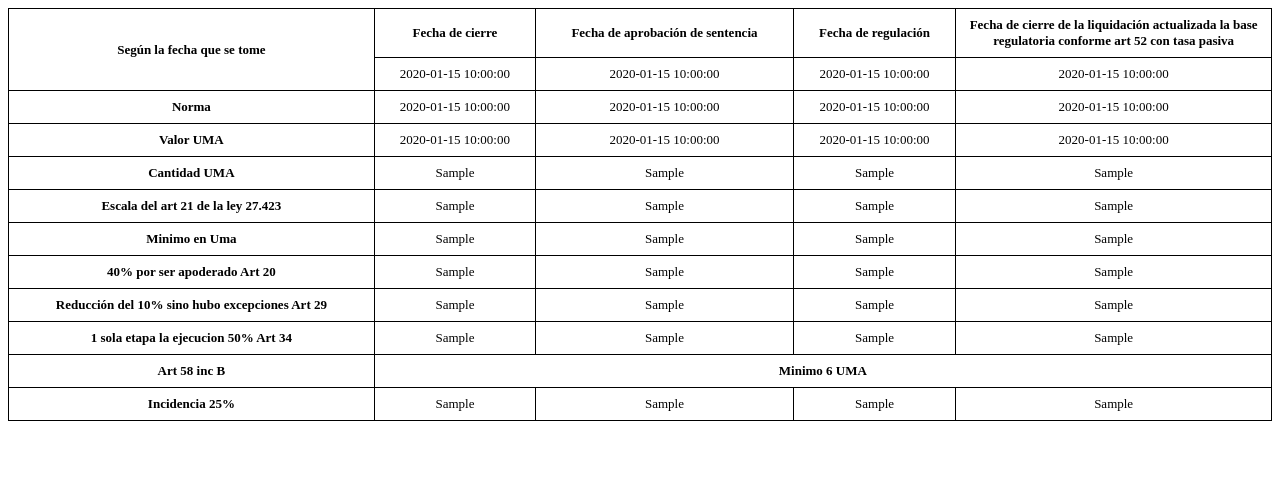
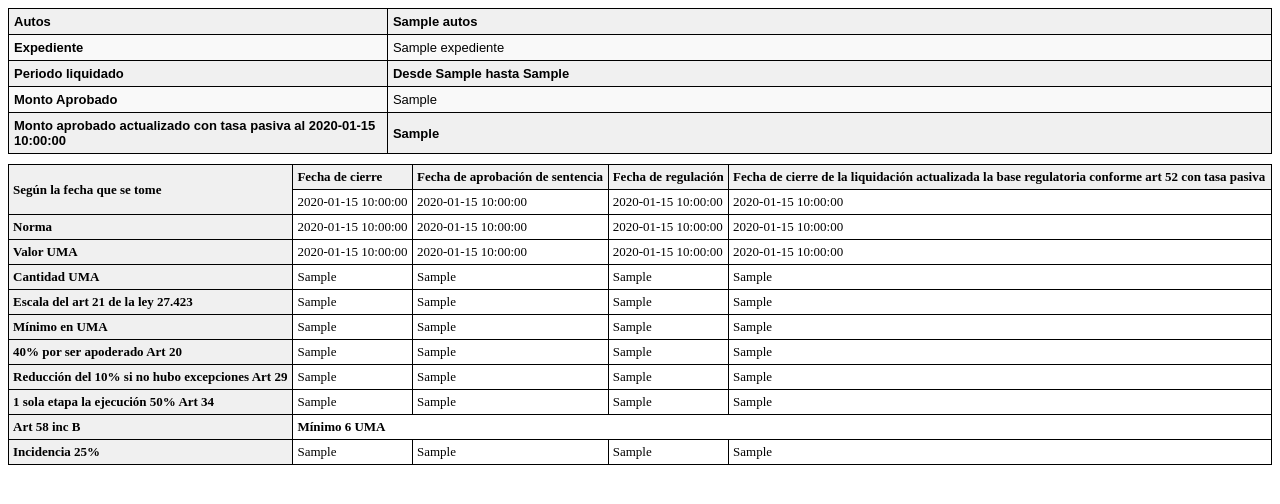
Before and after one commit to OctavioGalvan5/app-web-prueba, a Flask app: template templates/resultado_calculadora_uma.html in a window 1280 px wide. Shown: the top 504 px of the page. Run offline with Flask 3, Linux system fonts and the light colour scheme; the template is opened without the code that fills it: most values are stand-ins (such as "Sample title", 1, 10 or a date in 2020); parts of the project's set-up code (start-up, migrations or seed data) failed here and were passed over.

Commit message:
cambios a plantilla pdf

```diff
--- a/app.py
+++ b/app.py
@@ -55,8 +55,8 @@ def generar_pdf():
     rendered = render_template('resultado_calculadora_uma.html',
                                autos=autos,
                                expediente=expediente,
-                               periodo_desde=periodo_desde,
-                               periodo_hasta=periodo_hasta,
+                               periodo_desde=transformar_fecha(periodo_desde),
+                               periodo_hasta=transformar_fecha(periodo_hasta),
                                #
                                fecha_de_cierre_de_liquidacion = transformar_fecha(fecha_de_cierre_de_liquidacion),
                                Acordada_fecha_de_cierre_de_liquidacion = Acordada_fecha_de_cierre_de_liquidacion,
--- a/templates/resultado_calculadora_uma.html
+++ b/templates/resultado_calculadora_uma.html
@@ -6,44 +6,100 @@
     <title>Resultado {{autos}} {{expediente}} </title>
     <style>
         @page {
-            size: a4;
+            size: A4;
+            margin: 1cm;
             background-image: url('static/logoestudio.jpg');
             background-repeat: no-repeat;
-            background-object-position: 120 300px;
-            background-height:  500px;
+            background-object-position: 130 300px;
+            background-height: 500px;
             background-width: 500px;
-            margin: 1.9cm; /* Ajusta el margen para evitar que la imagen y el contenido se superpongan */
-            background-opacity: 0.25; /* Opacidad de la imagen */
+            background-opacity: 0.25;
+        }
+        body {
+            font-size: 13px;
         }
         table {
             width: 100%;
             border-collapse: collapse;
+            page-break-inside: avoid;
         }
         td {
             border: 1px solid black;
-            padding: 8px;
-            text-align: center;
-            word-wrap: break-word; /* Permite que el texto se divida en varias líneas */
-            white-space: normal;   /* Permite que el texto se ajuste a varias líneas */
-        }
-
-        .wide-column {
-            width: 25%; /* Ajusta el ancho de la celda */
+            padding: 4px;
+            text-align: left;
+            word-wrap: break-word;
+            white-space: normal;
         }
         .negrita {
             font-weight: bold;
         }
         .font-large {
-            font-size: 13px; /* Ajusta el tamaño según lo que necesites */
+            font-size: 13px;
         }
-
+        /* Estilos del primer cuadro */
+        .custom-table {
+            border-collapse: collapse;
+            width: 100%;
+            border: 1px solid #ccc;
+            font-family: Arial, sans-serif;
+            margin-bottom: 10px;
+            page-break-inside: avoid;
+        }
+        .custom-table td {
+            border: 1px solid black;
+            padding: 5px;
+            text-align: left;
+        }
+        .custom-table .narrow-column {
+            width: 30%; /* Mantén un ancho fijo en la primera columna si lo deseas */
+        }
+        .custom-table .wide-column {
+            /* Elimina el ancho para que la columna se ajuste al contenido automáticamente */
+        }
+        .header-cell {
+            background-color: #f0f0f0;
+            font-weight: bold;
+        }
+        .regular-cell {
+            background-color: #f9f9f9;
+        }
+        .first-column-cell {
+            background-color: #f0f0f0;
+            font-weight: bold;
+        }
     </style>
 </head>
 <body>
+
+    <!-- Primer cuadro (tabla superior) -->
+    <table class="custom-table">
+        <tr>
+            <td  class="header-cell narrow-column">Autos</td>
+            <td class="header-cell wide-column">{{autos}}</td>
+        </tr>
+        <tr>
+            <td class="header-cell narrow-column regular-cell">Expediente</td>
+            <td class="regular-cell wide-column">{{expediente}}</td>
+        </tr>
+        <tr>
+            <td  class="header-cell narrow-column">Periodo liquidado</td>
+            <td class="header-cell wide-column">Desde {{periodo_desde}} hasta {{periodo_hasta}}</td>
+        </tr>
+        <tr>
+            <td class="header-cell narrow-column regular-cell">Monto Aprobado</td>
+            <td class="regular-cell wide-column">{{monto_aprobado}}</td>
+        </tr>
+        <tr>
+            <td class="header-cell narrow-column">Monto aprobado actualizado con tasa pasiva al {{fecha_de_regulacion}}</td>
+            <td class="header-cell wide-column">{{monto_aprobado_actualizado}}</td>
+        </tr>
+    </table>
+
+    <!-- Segunda tabla (la que ya tenías) -->
     <table>
         <tbody>
-            <tr class="font-large">
-                <td rowspan="2" class="negrita">Según la fecha que se tome</td>
+            <tr class="font-large first-column-cell">
+                <td rowspan="2" class="negrita first-column-cell">Según la fecha que se tome</td>
                 <td class="negrita">Fecha de cierre</td>
                 <td class="negrita">Fecha de aprobación de sentencia</td>
                 <td class="negrita">Fecha de regulación</td>
@@ -56,74 +112,74 @@
                 <td>{{ fecha_de_regulacion }}</td>
             </tr>
             <tr class="font-large">
-                <td class="negrita">Norma</td>
+                <td class="negrita first-column-cell">Norma</td>
                 <td>{{Acordada_fecha_de_cierre_de_liquidacion}}</td>
                 <td>{{Acordada_fecha_aprobacion_sentencia}}</td>
                 <td>{{Acordada_fecha_de_regulacion}}</td>
                 <td>{{Acordada_fecha_de_regulacion}}</td>
             </tr>
             <tr class="font-large">
-                <td class="negrita">Valor UMA</td>
+                <td class="negrita first-column-cell">Valor UMA</td>
                 <td>{{UMA_fecha_de_cierre_de_liquidacion}}</td>
                 <td>{{UMA_fecha_aprobacion_sentencia}}</td>
                 <td>{{UMA_fecha_de_regulacion}}</td>
                 <td>{{UMA_fecha_de_regulacion}}</td>
             </tr>
             <tr class="font-large">
-                <td class="negrita">Cantidad UMA</td>
+                <td class="negrita first-column-cell">Cantidad UMA</td>
                 <td>{{cantidadFCL}}</td>
                 <td>{{cantidadAS}}</td>
                 <td>{{cantidadR}}</td>
                 <td>{{cantidadTP}}</td>
             </tr>
             <tr class="font-large">
-                <td class="negrita">Escala del art 21 de la ley 27.423</td>
+                <td class="negrita first-column-cell">Escala del art 21 de la ley 27.423</td>
                 <td>{{porcentajesFCL}}</td>
                 <td>{{porcentajesAS}}</td>
                 <td>{{porcentajesR}}</td>
                 <td>{{porcentajesTP}}</td>
             </tr>
             <tr class="font-large">
-                <td class="negrita">Minimo en Uma</td>
+                <td class="negrita first-column-cell">Mínimo en UMA</td>
                 <td>{{minimoFCL}}</td>
                 <td>{{minimoAS}}</td>
                 <td>{{minimoR}}</td>
                 <td>{{minimoTP}}</td>
             </tr>
             <tr class="font-large">
-                <td class="negrita">40% por ser apoderado Art 20</td>
+                <td class="negrita first-column-cell">40% por ser apoderado Art 20</td>
                 <td>{{apoderadoFCL}}</td>
                 <td>{{apoderadoAS}}</td>
                 <td>{{apoderadoR}}</td>
                 <td>{{apoderadoTP}}</td>
             </tr>
             <tr class="font-large">
-                <td class="negrita">Reducción del 10% sino hubo excepciones Art 29</td>
+                <td class="negrita first-column-cell">Reducción del 10% si no hubo excepciones Art 29</td>
                 <td>{{reduccionFCL}}</td>
                 <td>{{reduccionAS}}</td>
                 <td>{{reduccionR}}</td>
                 <td>{{reduccionTP}}</td>
             </tr>
             <tr class="font-large">
-                <td class="negrita">1 sola etapa la ejecucion 50% Art 34</td>
+                <td class="negrita first-column-cell">1 sola etapa la ejecución 50% Art 34</td>
                 <td>{{ejecucionFCL}}</td>
                 <td>{{ejecucionAS}}</td>
                 <td>{{ejecucionR}}</td>
                 <td>{{ejecucionTP}}</td>
             </tr>
             <tr class="font-large">
-                <td class="negrita">Art 58 inc B </td>
-                <td colspan="4" class="negrita">Minimo 6 UMA </td>
+                <td class="negrita first-column-cell">Art 58 inc B</td>
+                <td colspan="4" class="negrita">Mínimo 6 UMA</td>
             </tr>
             <tr class="font-large">
-                <td class="negrita">Incidencia 25%</td>
+                <td class="negrita first-column-cell">Incidencia 25%</td>
                 <td>{{incidenciaFCL}}</td>
                 <td>{{incidenciaAS}}</td>
                 <td>{{incidenciaR}}</td>
                 <td>{{incidenciaTP}}</td>
             </tr>
-
         </tbody>
     </table>
+
 </body>
 </html>
```
Also changed, not shown: 1 other file.
